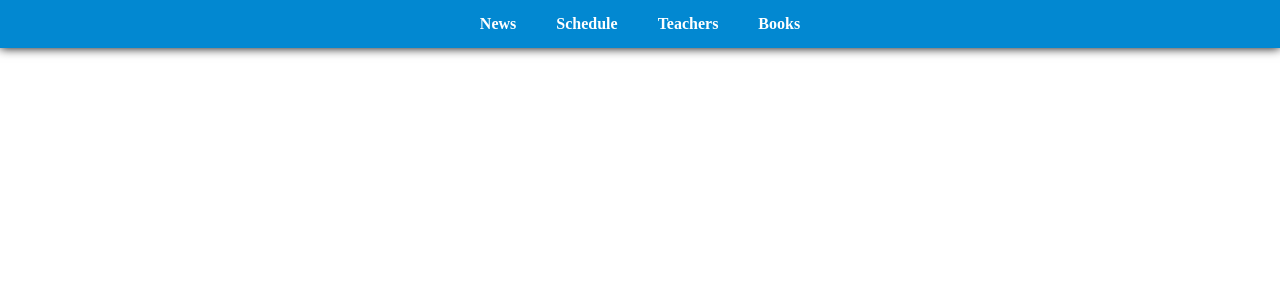
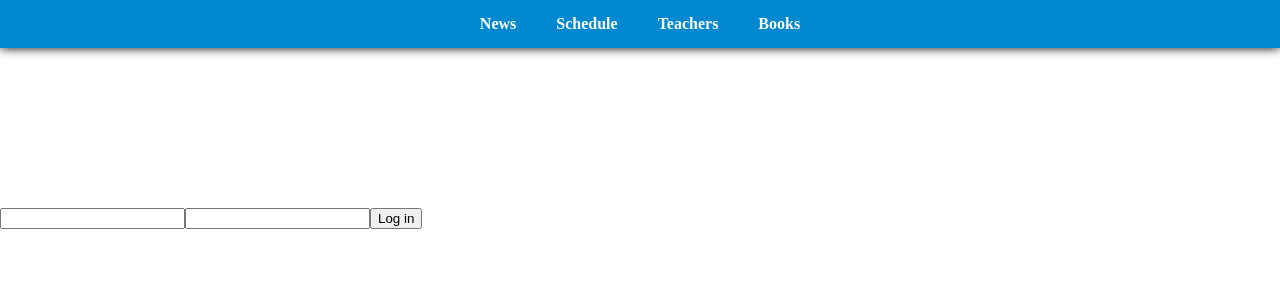
Before and after one commit to f0s3/sch17-frontend, an Angular app: page /admin/login in a window 1280 px wide. Before the commit this address led to /. Shown: the top 300 px of the page. Built offline with nearby package versions, Linux system fonts and the light colour scheme.

Commit message:
Add simple login form for admin

```diff
--- /dev/null
+++ b/src/app/admin/admin.component.html
@@ -0,0 +1,3 @@
+<p>
+  admin works!
+</p>
--- /dev/null
+++ b/src/app/admin/admin.component.ts
@@ -0,0 +1,15 @@
+import { Component, OnInit } from '@angular/core';
+
+@Component({
+  selector: 'app-admin',
+  templateUrl: './admin.component.html',
+  styleUrls: ['./admin.component.sass']
+})
+export class AdminComponent implements OnInit {
+
+  constructor() { }
+
+  ngOnInit() {
+  }
+
+}
--- /dev/null
+++ b/src/app/login/login.component.html
@@ -0,0 +1,5 @@
+<form (submit)="onSubmit()">
+  <input [(ngModel)]="loginInput" name="loginInput" type="text">
+  <input [(ngModel)]="passwordInput" name="passwordInput" type="password">
+  <button type="submit">Log in</button>
+</form>
--- /dev/null
+++ b/src/app/login/login.component.ts
@@ -0,0 +1,21 @@
+import { Component } from '@angular/core';
+import { LoginService } from './login.service';
+import { Router } from '@angular/router';
+
+@Component({
+  selector: 'app-login',
+  templateUrl: './login.component.html',
+  styleUrls: ['./login.component.sass']
+})
+export class LoginComponent {
+  loginInput: string;
+  passwordInput: string;
+
+  constructor(private loginService:LoginService, private router:Router) { }
+
+  onSubmit() {
+    this.loginService
+      .post({ login: this.loginInput, password: this.passwordInput })
+      .subscribe(res => res.status === "OK" && this.router.navigate(['admin']));
+  }
+}
--- /dev/null
+++ b/src/app/login/login.service.ts
@@ -0,0 +1,14 @@
+import { Injectable } from '@angular/core';
+import { Observable } from 'rxjs';
+import { HttpClient } from '@angular/common/http';
+import { Response } from './status.model';
+
+@Injectable({providedIn: 'root'})
+export class LoginService {
+
+    constructor(private http:HttpClient) { }
+
+    post(credentials): Observable<Response> {
+        return this.http.post<Response>('http://localhost:4201/api/admin/login', credentials);
+    }
+}
--- /dev/null
+++ b/src/app/login/status.model.ts
@@ -0,0 +1,3 @@
+export interface Response {
+    status:string;
+}
```
Also changed, not shown: src/app/app.module.ts (+11 -3 lines), src/app/admin/admin.component.sass (added), src/app/login/login.component.sass (added), 2 other files (tests, documents, lock files or other folders).
